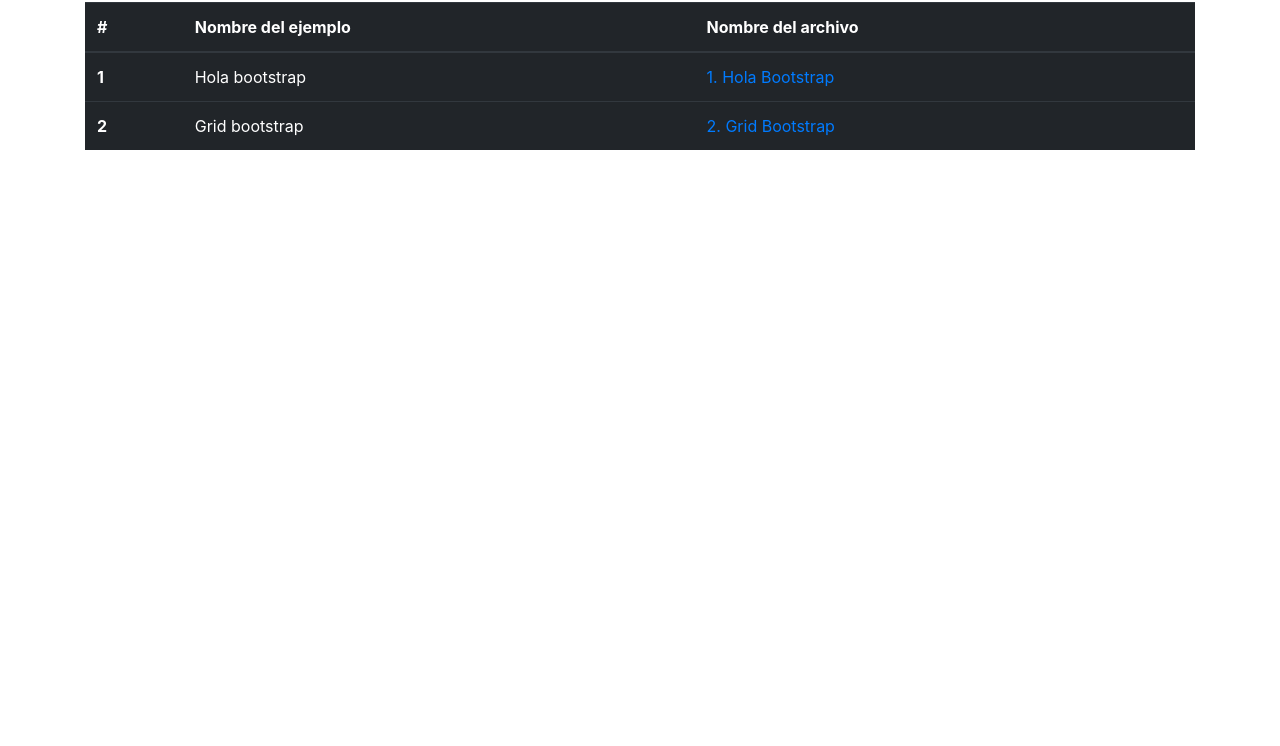
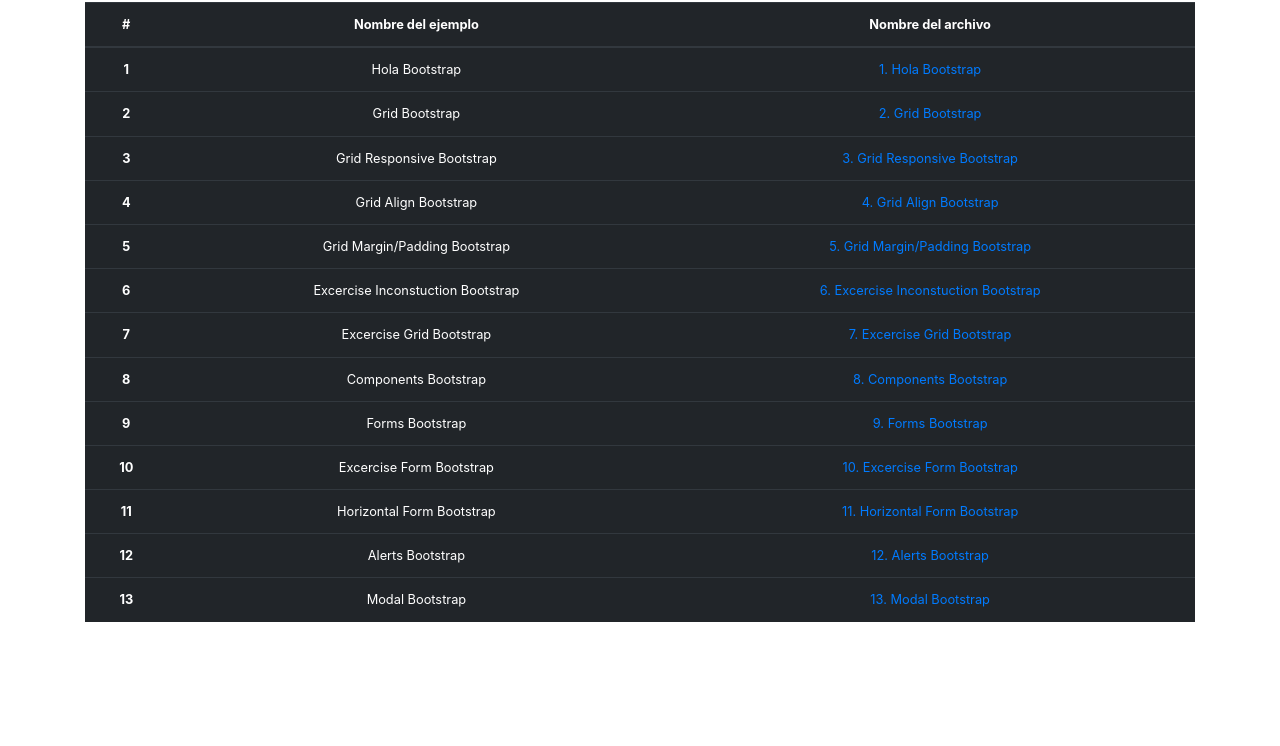
Before and after one commit to uaslp-appweb/ejemplos-bootrap-itseddieschz, a plain HTML site: page Index.html in a window 1280 px wide. Shown: the part 54-800 px from the top of the page. Drawn offline with nearby package versions, Linux system fonts and the light colour scheme.

Commit message:
Change of names to files

```diff
--- a/Index.html
+++ b/Index.html
@@ -15,8 +15,8 @@
 
 <body>
     <div class="container">
-        <h1>Ejemplos de Bootstrap</h1>
-        <table class="table table-dark">
+        <h1>Index Bootstrap's examples</h1>
+        <table class="table table-dark small text-center">
             <thead>
                 <tr>
                     <th scope="col">#</th>
@@ -27,13 +27,68 @@
             <tbody>
                 <tr>
                     <th scope="row">1</th>
-                    <td>Hola bootstrap</td>
+                    <td>Hola Bootstrap</td>
                     <td><a href="1-hola-bootstrap.html"> 1. Hola Bootstrap</a></td>
                 </tr>
                 <tr>
                     <th scope="row">2</th>
-                    <td>Grid bootstrap</td>
+                    <td>Grid Bootstrap</td>
                     <td><a href="2-grid-bootstrap.html"> 2. Grid Bootstrap</a></td>
+                </tr>
+                <tr>
+                    <th scope="row">3</th>
+                    <td>Grid Responsive Bootstrap</td>
+                    <td><a href="3-grid_responsive-bootstrap.html"> 3. Grid Responsive Bootstrap</a></td>
+                </tr>
+                <tr>
+                    <th scope="row">4</th>
+                    <td>Grid Align Bootstrap</td>
+                    <td><a href="4-grid-aligns.html"> 4. Grid Align Bootstrap</a></td>
+                </tr>
+                <tr>
+                    <th scope="row">5</th>
+                    <td>Grid Margin/Padding Bootstrap</td>
+                    <td><a href="5-margin-padding-bootstrap.html"> 5. Grid Margin/Padding Bootstrap</a></td>
+                </tr>
+                <tr>
+                    <th scope="row">6</th>
+                    <td>Excercise Inconstuction Bootstrap</td>
+                    <td><a href="6-excercise-inconstruction-bootstrap.html"> 6. Excercise Inconstuction Bootstrap</a></td>
+                </tr>
+                <tr>
+                    <th scope="row">7</th>
+                    <td>Excercise Grid Bootstrap</td>
+                    <td><a href="7-excercise-grid-bootstrap.html"> 7. Excercise Grid Bootstrap</a></td>
+                </tr>
+                <tr>
+                    <th scope="row">8</th>
+                    <td>Components Bootstrap</td>
+                    <td><a href="8-components-bootstrap.html"> 8. Components Bootstrap</a></td>
+                </tr>
+                <tr>
+                    <th scope="row">9</th>
+                    <td>Forms Bootstrap</td>
+                    <td><a href="9-forms-bootstrap.html"> 9. Forms Bootstrap</a></td>
+                </tr>
+                <tr>
+                    <th scope="row">10</th>
+                    <td>Excercise Form Bootstrap</td>
+                    <td><a href="10-excercise-form.html"> 10. Excercise Form Bootstrap</a></td>
+                </tr>
+                <tr>
+                    <th scope="row">11</th>
+                    <td>Horizontal Form Bootstrap</td>
+                    <td><a href="11-horizontal-form.html"> 11. Horizontal Form Bootstrap</a></td>
+                </tr>
+                <tr>
+                    <th scope="row">12</th>
+                    <td>Alerts Bootstrap</td>
+                    <td><a href="12-alerts-bootstrap.html"> 12. Alerts Bootstrap</a></td>
+                </tr>
+                <tr>
+                    <th scope="row">13</th>
+                    <td>Modal Bootstrap</td>
+                    <td><a href="13-modal-bootstrap.html"> 13. Modal Bootstrap</a></td>
                 </tr>
 
             </tbody>
```
Also changed, not shown: 9-forms-bootstrap.html (added, +39 -0 lines), 10-excercise-form.html (renamed from 10-exercise-form.html), 11-horizontal-form.html (renamed from 11- horizontal-form.html), 4-grid-aligns.html (renamed from 5-grid-aligns.html), 5-margin-padding-bootstrap.html (renamed from 6-margin-padding-bootstrap.html), 6-excercise-inconstruction-bootstrap.html (renamed from 6- excercise-inconstruction-bootstrap.html).
